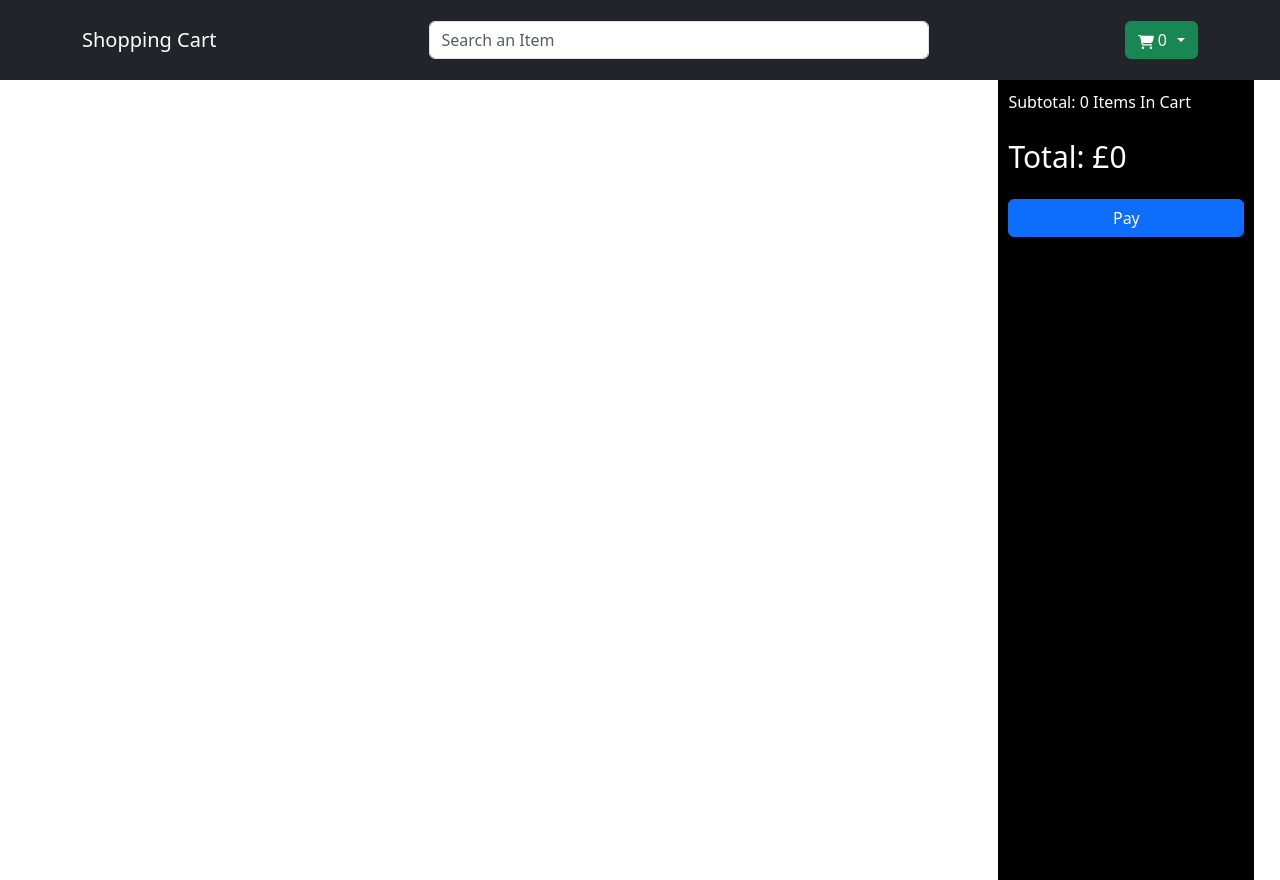
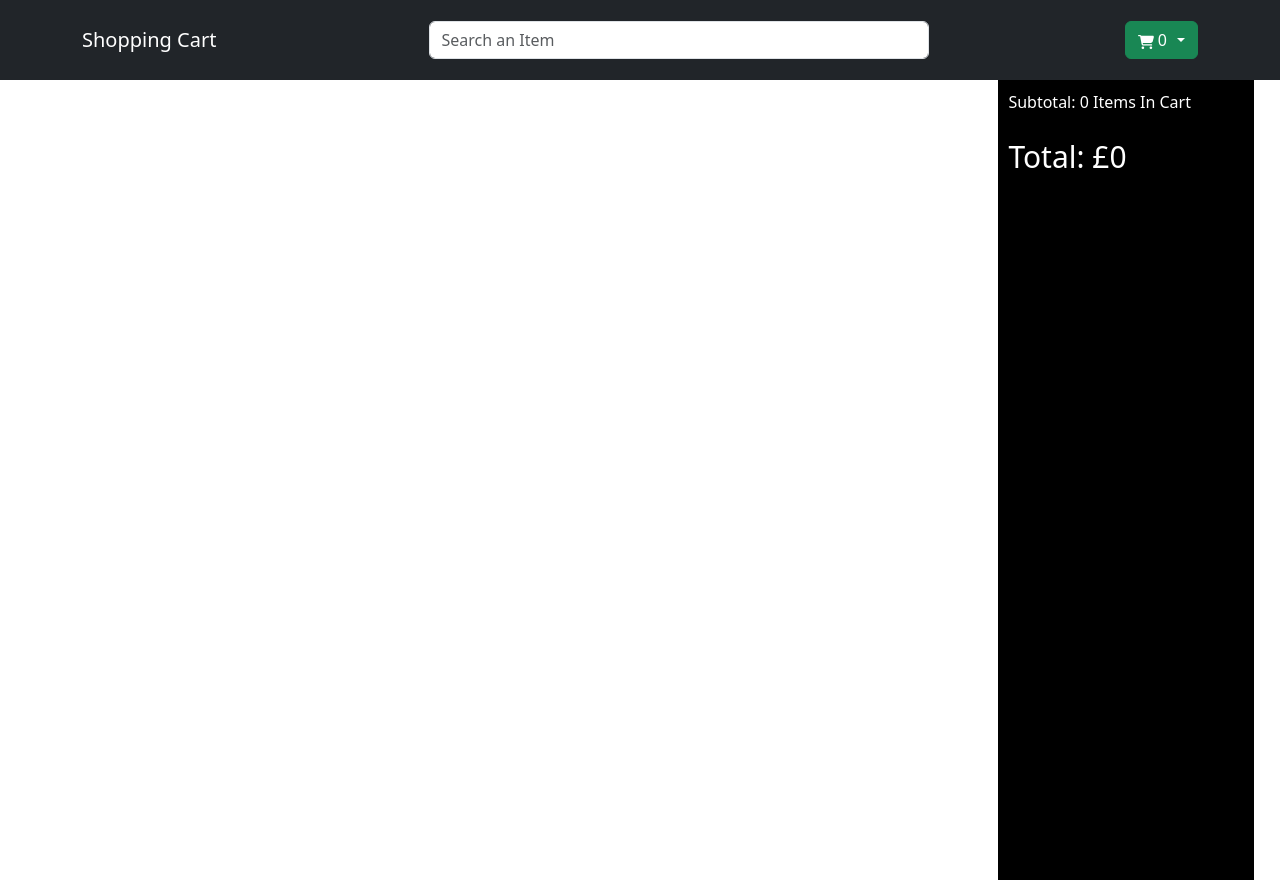
Before and after one commit to lasgidi20/Ecommerce_Shopping_With_Redux, a React (Create React App) app: page /cart in a window 1280 px wide. Built offline with nearby package versions, Linux system fonts and the light colour scheme.

Commit message:
Only display Button to Pay if the total greater than zero

```diff
--- a/src/components/Cart.js
+++ b/src/components/Cart.js
@@ -44,7 +44,7 @@
         <div className='filters'>
            <span> Subtotal: {items.length} Items In Cart</span>
            <span style={{fontSize: "30px", fontWeight: 500}}>Total: £{total}</span>
-           <Button>Pay</Button>
+           {total > 0 ? <Button>Pay</Button> : '' }
         </div>
     </div>
   )
```
